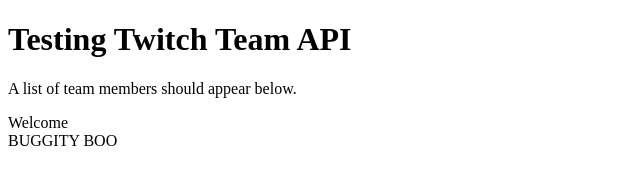
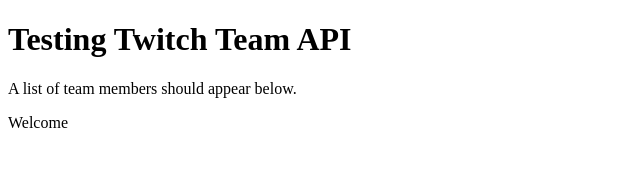
Before and after one commit to RabydPanda/RabydPanda.github.io, a plain HTML site: page index.html in a window 1280 px wide. Shown: the whole page, without its empty margins (0-640 px from the left). Drawn offline with nearby package versions, Linux system fonts and the light colour scheme.

Commit message:
Update index.html

```diff
--- a/index.html
+++ b/index.html
@@ -12,10 +12,5 @@
 
 <div id="team-header"></div>
 <div id="team-members"></div>
-<script>
-	$(document).ready(function(){
-		$("#team-members").append("BUGGITY BOO")
-	})
-</script>
 </body>
 </html>
```
